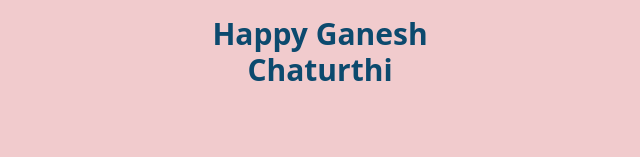
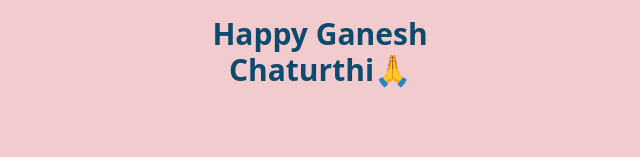
Before and after one commit to punitbathija/ganesh-invitation, a plain HTML site: page index.html in a window 1280 px wide. Shown: the top 157 px of the page, without its empty margins (320-960 px from the left). Drawn offline with nearby package versions, Linux system fonts and the light colour scheme.

Commit message:
Update index.html

```diff
--- a/index.html
+++ b/index.html
@@ -36,7 +36,7 @@
 </style>
 <body>
     <section class="container py-4 bg-bg align-center mx-auto w-[250px]">
-        <h1 class="text-sky-900	text-3xl md:text-center font-bold w-[250px] md:align-center md:mx-auto">Happy Ganesh Chaturthi</h1>
+        <h1 class="text-sky-900	text-3xl md:text-center font-bold w-[250px] md:align-center md:mx-auto">Happy Ganesh Chaturthi🙏</h1>
         <img src="./giphy.gif" alt="" class="md:align-center md:mx-auto w-[200px]">
         <h1 class="text-sky-900	 md:text-xl md:text-center font-bold w-[200px] md:align-center md:mx-auto text-2xl">Let Your Heart❤️ Dance💃 to the Beats🎵 of Ganesha.</h1>
         <p class = "text-sky-900 text-xl md:text-center font-bold w-[200px] md:align-center md:mx-auto py-4">On the Auspicious Occasion of Ganesh Chaturthi We Welcome you to Celebrate with us Venue:- A/9 Murli Govind Society,<br>33rd Road Khar-W,<br>Mumbai-400052 Date:-31/08/2022 to 1/09/2022</p>
```
